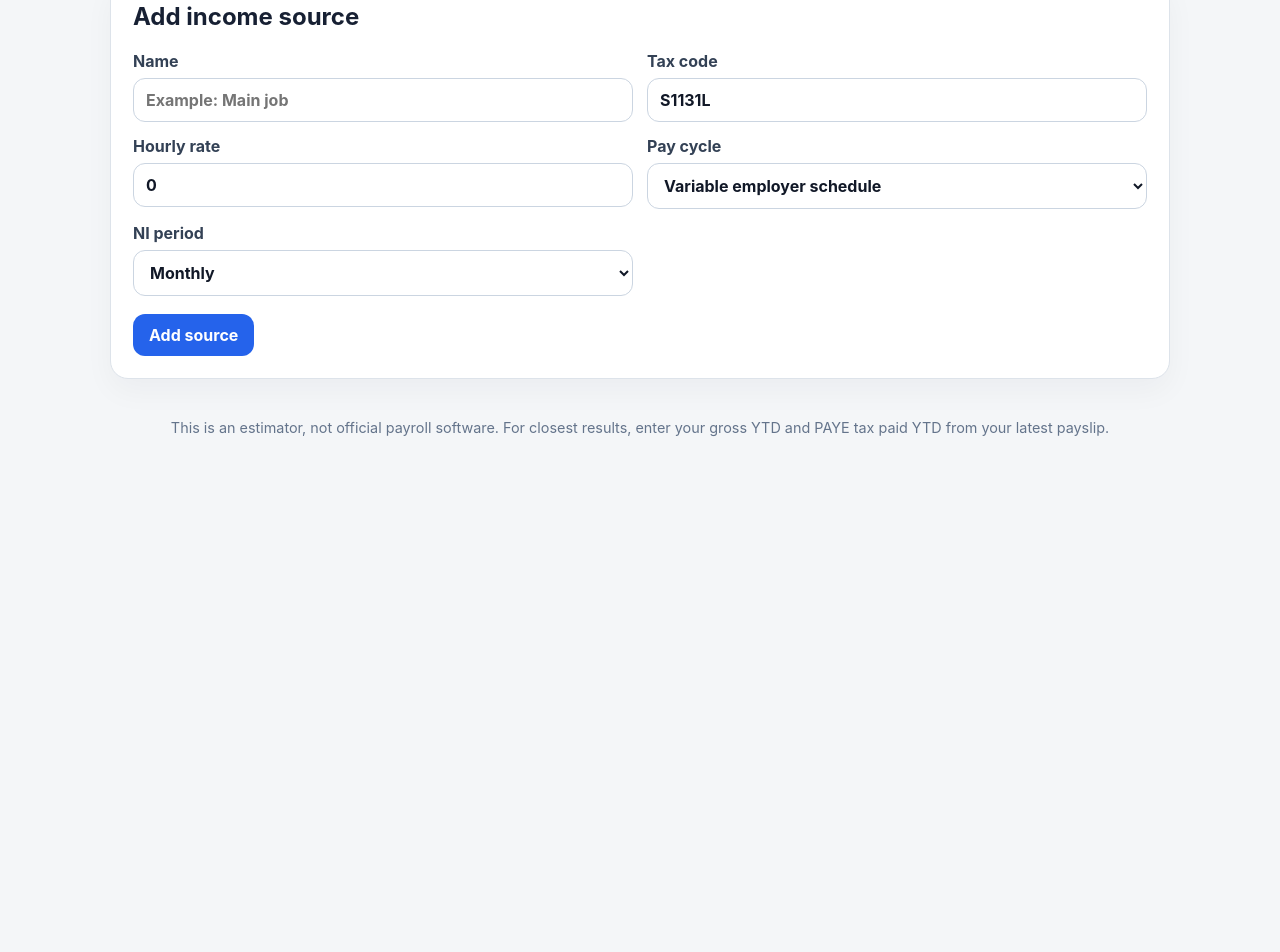
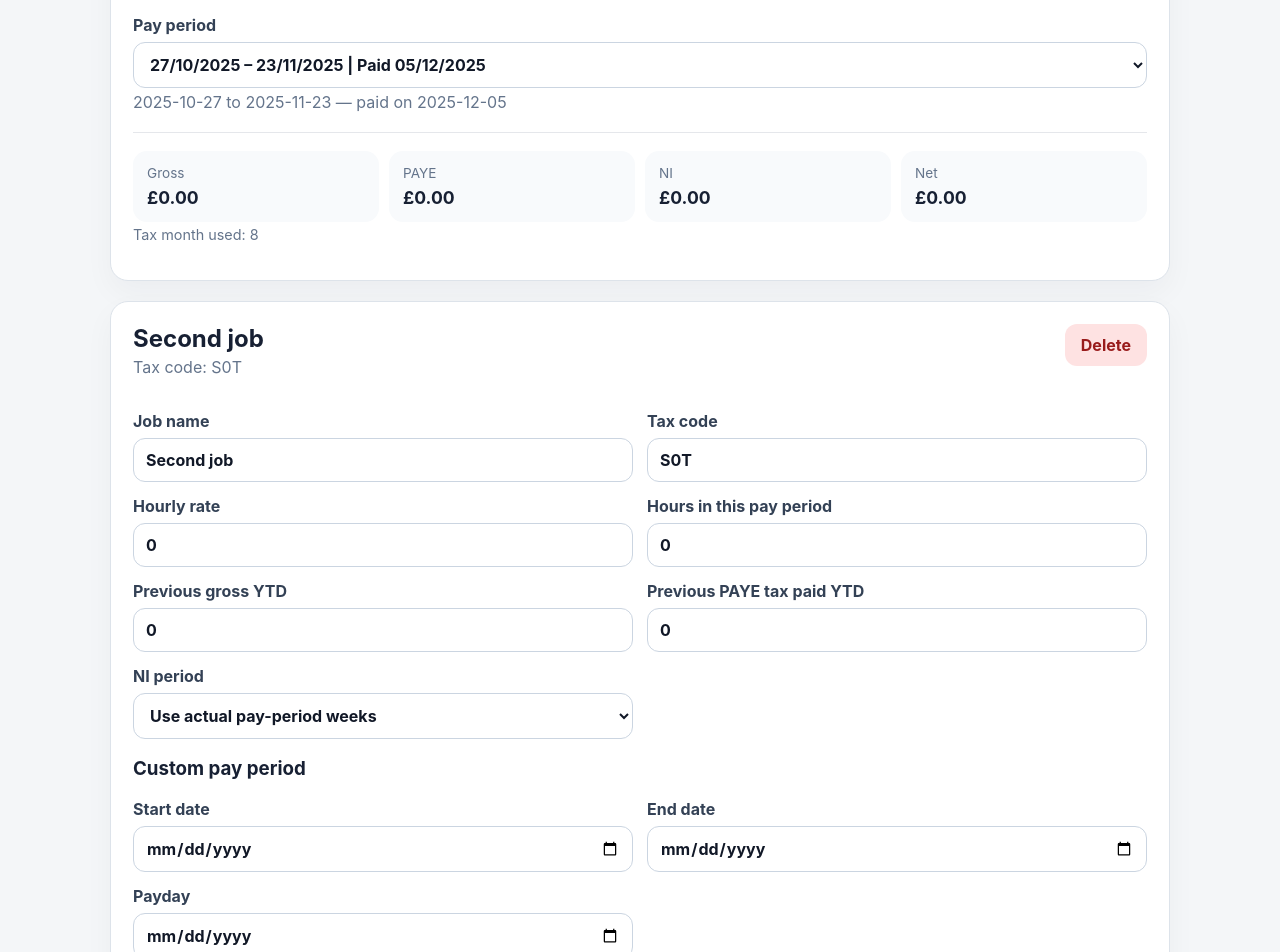
Before and after one commit to S-276/shift-earnings, a React (Vite) app: page / in a window 1280 px wide. Shown: the part 1460-2412 px from the top of the page. Before the commit the page ends 1956 px from the top, so only its background shows below. Built offline with nearby package versions, Linux system fonts and the light colour scheme.

Commit message:
Refactor JobForm to JobCards with update and delete

```diff
--- a/src/components/JobCards.tsx
+++ b/src/components/JobCards.tsx
@@ -1,62 +1,65 @@
-import { useState } from "react";
-import { Job, NiPeriodType } from "../types";
+import { Job, PayPeriod } from "../types";
+import { calcJobResult, formatCurrency } from "../utils/hmrc";
 
-interface JobFormProps {
-  onAdd: (job: Job) => void;
+interface JobCardProps {
+  job: Job;
+  payPeriods: PayPeriod[];
+  onUpdate: (job: Job) => void;
+  onDelete: (id: string) => void;
 }
 
-export default function JobForm({ onAdd }: JobFormProps) {
-  const [name, setName] = useState("");
-  const [taxCode, setTaxCode] = useState("S1131L");
-  const [hourlyRate, setHourlyRate] = useState(0);
-  const [payCycleType, setPayCycleType] = useState<"variable" | "fixed">("variable");
-  const [niPeriodType, setNiPeriodType] = useState<NiPeriodType>("monthly");
+export default function JobCards({ job, payPeriods, onUpdate, onDelete }: JobCardProps) {
+  const selectedPeriod =
+    payPeriods.find(p => p.id === job.selectedPayPeriodId) || payPeriods[0];
 
-  function submit() {
-    if (!name.trim()) return;
-    if (hourlyRate <= 0) return;
+  const payday =
+    job.payCycleType === "variable"
+      ? selectedPeriod?.payday || ""
+      : job.customPayday || "";
 
-    const job: Job = {
-      id: crypto.randomUUID(),
-      name: name.trim(),
-      taxCode: taxCode.trim().toUpperCase(),
-      hourlyRate,
-      hoursWorked: 0,
-      payCycleType,
-      niPeriodType,
-      previousGrossYTD: 0,
-      previousTaxPaidYTD: 0
-    };
+  const startDate =
+    job.payCycleType === "variable"
+      ? selectedPeriod?.startDate || ""
+      : job.customStartDate || "";
 
-    onAdd(job);
+  const endDate =
+    job.payCycleType === "variable"
+      ? selectedPeriod?.endDate || ""
+      : job.customEndDate || "";
 
-    setName("");
-    setTaxCode("S1131L");
-    setHourlyRate(0);
-    setPayCycleType("variable");
-    setNiPeriodType("monthly");
+  const result = calcJobResult(job, payday, startDate, endDate);
+
+  function update<K extends keyof Job>(key: K, value: Job[K]) {
+    onUpdate({
+      ...job,
+      [key]: value
+    });
   }
 
   return (
-    <div className="card">
-      <h2>Add income source</h2>
+    <div className="card job-card">
+      <div className="job-header">
+        <div>
+          <h2>{job.name}</h2>
+          <p className="muted">Tax code: {job.taxCode}</p>
+        </div>
+
+        <button className="danger-btn" onClick={() => onDelete(job.id)}>
+          Delete
+        </button>
+      </div>
 
       <div className="form-grid">
         <label>
-          Name
-          <input
-            value={name}
-            placeholder="Example: Main job"
-            onChange={e => setName(e.target.value)}
-          />
+          Job name
+          <input value={job.name} onChange={e => update("name", e.target.value)} />
         </label>
 
         <label>
           Tax code
           <input
-            value={taxCode}
-            placeholder="S1131L"
-            onChange={e => setTaxCode(e.target.value)}
+            value={job.taxCode}
+            onChange={e => update("taxCode", e.target.value.toUpperCase())}
           />
         </label>
 
@@ -66,27 +69,51 @@ export default function JobForm({ onAdd }: JobFormProps) {
             type="number"
             min="0"
             step="0.01"
-            value={hourlyRate}
-            onChange={e => setHourlyRate(Number(e.target.value))}
+            value={job.hourlyRate}
+            onChange={e => update("hourlyRate", Number(e.target.value))}
           />
         </label>
 
         <label>
-          Pay cycle
-          <select
-            value={payCycleType}
-            onChange={e => setPayCycleType(e.target.value as "variable" | "fixed")}
-          >
-            <option value="variable">Variable employer schedule</option>
-            <option value="fixed">Custom dates</option>
-          </select>
+          Hours in this pay period
+          <input
+            type="number"
+            min="0"
+            step="0.25"
+            value={job.hoursWorked}
+            onChange={e => update("hoursWorked", Number(e.target.value))}
+          />
+        </label>
+
+        <label>
+          Previous gross YTD
+          <input
+            type="number"
+            min="0"
+            step="0.01"
+            value={job.previousGrossYTD}
+            onChange={e => update("previousGrossYTD", Number(e.target.value))}
+          />
+        </label>
+
+        <label>
+          Previous PAYE tax paid YTD
+          <input
+            type="number"
+            min="0"
+            step="0.01"
+            value={job.previousTaxPaidYTD}
+            onChange={e => update("previousTaxPaidYTD", Number(e.target.value))}
+          />
         </label>
 
         <label>
           NI period
           <select
-            value={niPeriodType}
-            onChange={e => setNiPeriodType(e.target.value as NiPeriodType)}
+            value={job.niPeriodType}
+            onChange={e =>
+              update("niPeriodType", e.target.value as Job["niPeriodType"])
+            }
           >
             <option value="monthly">Monthly</option>
             <option value="pay-period-weeks">Use actual pay-period weeks</option>
@@ -94,9 +121,87 @@ export default function JobForm({ onAdd }: JobFormProps) {
         </label>
       </div>
 
-      <button className="primary-btn" onClick={submit}>
-        Add source
-      </button>
+      {job.payCycleType === "variable" ? (
+        <div className="section">
+          <label>
+            Pay period
+            <select
+              value={job.selectedPayPeriodId || selectedPeriod?.id}
+              onChange={e => update("selectedPayPeriodId", e.target.value)}
+            >
+              {payPeriods.map(period => (
+                <option key={period.id} value={period.id}>
+                  {period.label}
+                </option>
+              ))}
+            </select>
+          </label>
+
+          {selectedPeriod && (
+            <p className="muted">
+              {selectedPeriod.startDate} to {selectedPeriod.endDate} — paid on{" "}
+              {selectedPeriod.payday}
+            </p>
+          )}
+        </div>
+      ) : (
+        <div className="section">
+          <h3>Custom pay period</h3>
+
+          <div className="form-grid">
+            <label>
+              Start date
+              <input
+                type="date"
+                value={job.customStartDate || ""}
+                onChange={e => update("customStartDate", e.target.value)}
+              />
+            </label>
+
+            <label>
+              End date
+              <input
+                type="date"
+                value={job.customEndDate || ""}
+                onChange={e => update("customEndDate", e.target.value)}
+              />
+            </label>
+
+            <label>
+              Payday
+              <input
+                type="date"
+                value={job.customPayday || ""}
+                onChange={e => update("customPayday", e.target.value)}
+              />
+            </label>
+          </div>
+        </div>
+      )}
+
+      <div className="results-grid">
+        <div>
+          <span>Gross</span>
+          <strong>{formatCurrency(result.gross)}</strong>
+        </div>
+
+        <div>
+          <span>PAYE</span>
+          <strong>{formatCurrency(result.tax)}</strong>
+        </div>
+
+        <div>
+          <span>NI</span>
+          <strong>{formatCurrency(result.ni)}</strong>
+        </div>
+
+        <div>
+          <span>Net</span>
+          <strong>{formatCurrency(result.net)}</strong>
+        </div>
+      </div>
+
+      <p className="muted small">Tax month used: {result.taxMonthNumber || "N/A"}</p>
     </div>
   );
 }
```
